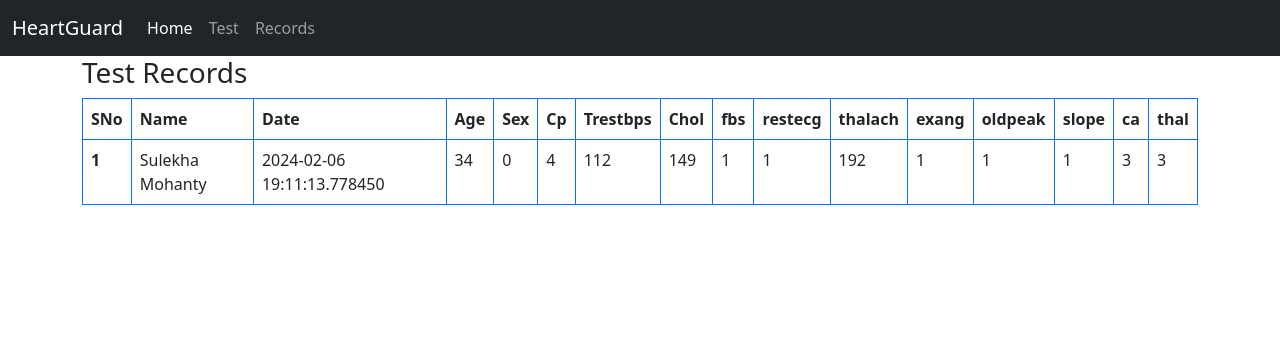
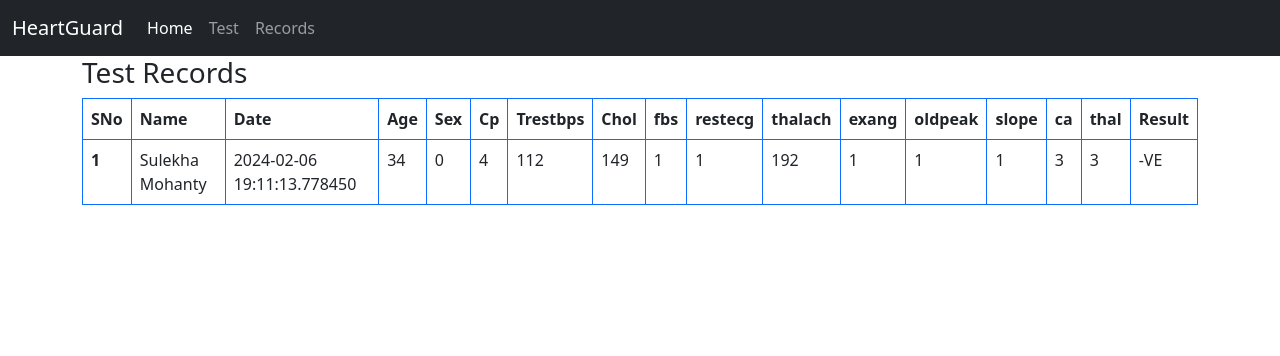
Before and after one commit to Bubu02/HeartGuard_Web-Application, a Flask app: page /records in a window 1280 px wide. Shown: the top 356 px of the page. Run offline with Flask 3, Linux system fonts and the light colour scheme.

Commit message:
Adding the result in the database

```diff
--- a/Web Application/app.py
+++ b/Web Application/app.py
@@ -26,6 +26,8 @@ class TestData(db.Model):
     slope = db.Column(db.Integer, nullable=False)
     ca = db.Column(db.Integer, nullable=False)
     thal = db.Column(db.Integer, nullable=False)
+    result = db.Column(db.String(5), nullable=False)
+
 
     def __repr__(self) -> str:
         return f"{self.sno} - {self.name}"
@@ -82,9 +84,9 @@ def records():
 
         # Interpret the prediction
         if prediction[0] == 0:
-            print ("The person does not have heart disease.")
+            result = "-VE"
         else:
-            print ("The person has heart disease.")
+            result = "+VE"
 
         data = TestData(
             name=name,
@@ -100,7 +102,8 @@ def records():
             oldpeak=oldpeak,
             slope=slope,
             ca=ca,
-            thal=thal
+            thal=thal,
+            result=result
             )
         db.session.add(data)
         db.session.commit()
--- a/Web Application/templates/apply.html
+++ b/Web Application/templates/apply.html
@@ -4,9 +4,10 @@
 <head>
   <meta charset="utf-8">
   <meta name="viewport" content="width=device-width, initial-scale=1">
-  <title>Bootstrap demo</title>
+  <title>HeartGuard</title>
   <link href="https://cdn.jsdelivr.net/npm/bootstrap@5.2.3/dist/css/bootstrap.min.css" rel="stylesheet"
     integrity="sha384-rbsA2VBKQhggwzxH7pPCaAqO46MgnOM80zW1RWuH61DGLwZJEdK2Kadq2F9CUG65" crossorigin="anonymous">
+    <link rel="icon" href="{{ url_for('static', filename='HeartGuard.ico') }}" type="image/x-icon">
 </head>
 
 <body>
--- a/Web Application/templates/records.html
+++ b/Web Application/templates/records.html
@@ -4,9 +4,10 @@
 <head>
   <meta charset="utf-8">
   <meta name="viewport" content="width=device-width, initial-scale=1">
-  <title>Bootstrap demo</title>
+  <title>HeartGuard</title>
   <link href="https://cdn.jsdelivr.net/npm/bootstrap@5.2.3/dist/css/bootstrap.min.css" rel="stylesheet"
     integrity="sha384-rbsA2VBKQhggwzxH7pPCaAqO46MgnOM80zW1RWuH61DGLwZJEdK2Kadq2F9CUG65" crossorigin="anonymous">
+    <link rel="icon" href="{{ url_for('static', filename='HeartGuard.ico') }}" type="image/x-icon">
 </head>
 
 <body>
@@ -55,6 +56,7 @@
           <th scope="col">slope</th>
           <th scope="col">ca</th>
           <th scope="col">thal</th>
+          <th scope="col">Result</th>
         </tr>
       </thead>
       <tbody>
@@ -76,6 +78,7 @@
           <td>{{data.slope}}</td>
           <td>{{data.ca}}</td>
           <td>{{data.thal}}</td>
+          <td>{{data.result}}</td>
         </tr>
         {% endfor %}
       </tbody>
```
Also changed, not shown: Web Application/templates/index.html (+5 -2 lines), Web Application/instance/data.db, Web Application/static/HeartGuard.ico (added).
